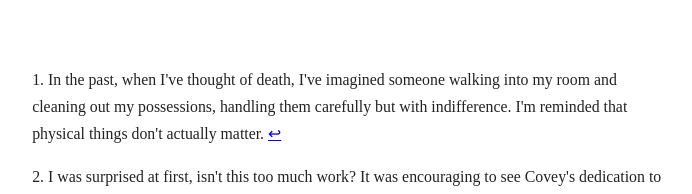
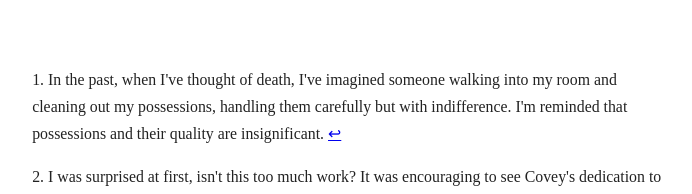
Before and after one commit to cdosborn/site, a plain HTML site: page dist/posts/reading-notes-on-the-seven-habits-of-highly-effective-people.html in a window 1280 px wide. Shown: the part 2689-2883 px from the top of the page, without its empty margins (291-983 px from the left). Drawn offline with Linux system fonts and the light colour scheme; a web font is replaced by a local one.

Commit message:
Minor edit

```diff
--- a/dist/posts/reading-notes-on-the-seven-habits-of-highly-effective-people.html
+++ b/dist/posts/reading-notes-on-the-seven-habits-of-highly-effective-people.html
@@ -73,7 +73,7 @@
     <a id="fn:1:defn">1.</a>
     In the past, when I've thought of death, I've imagined someone walking into my
     room and cleaning out my possessions, handling them carefully but with
-    indifference. I'm reminded that physical things don't actually matter.
+    indifference. I'm reminded that possessions and their quality are insignificant.
     <a href="#fn:1">↩</a>
 </p>
 <p>
```
Also changed, not shown: 1 other file.
